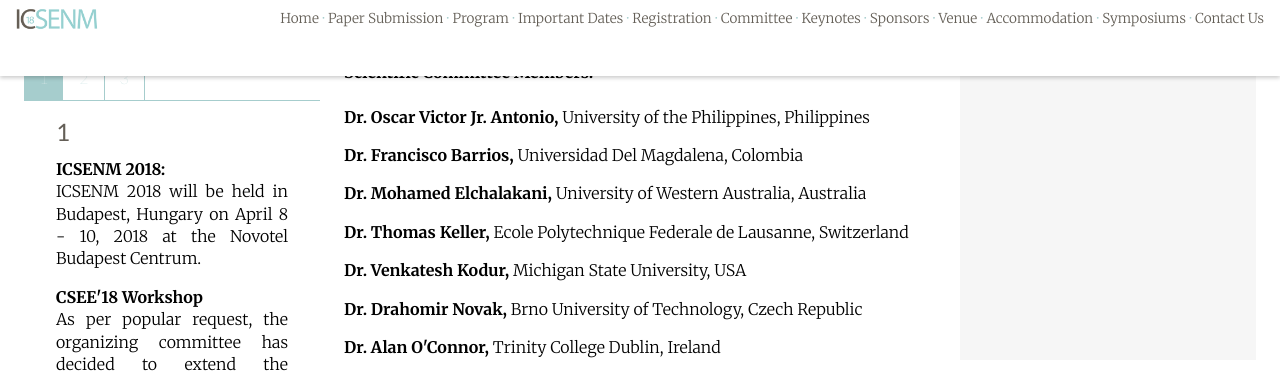
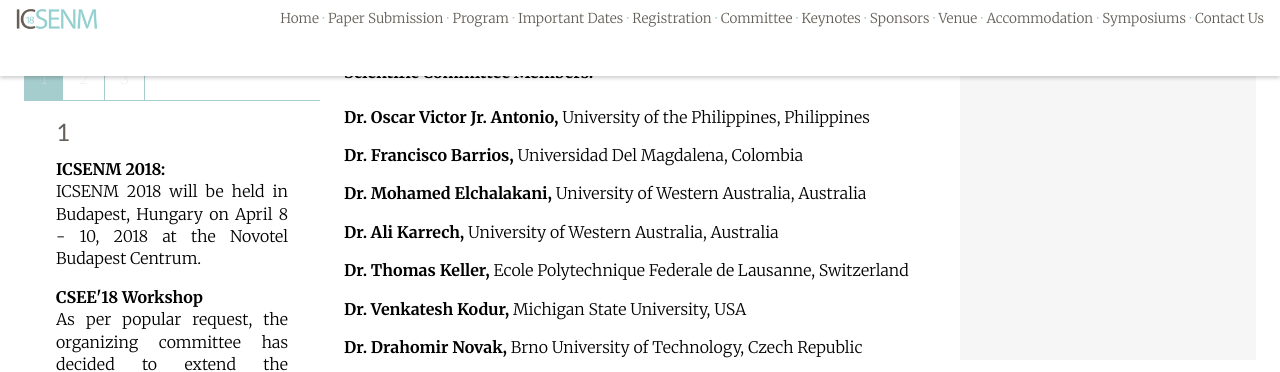
Before and after one commit to intaset/icsenm, a Jekyll site: the page built from committee.html, in a window 1280 px wide and 900 px high, scrolled down 493 px, cut to the strip 38-410 px from the top of the window. Built offline with Jekyll 4.4.1, drawn with Linux system fonts in a browser that asks for light colours; nearby versions of some CDN libraries; Markdown is read by kramdown in place of the engine named in the settings; comment, search, counter and statistics services are not loaded.

Commit message:
sc update

```diff
--- a/committee.html
+++ b/committee.html
@@ -14,6 +14,7 @@
     <p class="body"><b>Dr. Oscar Victor Jr. Antonio,  </b>University of the Philippines, Philippines</p>
     <p class="body"><b>Dr. Francisco Barrios, </b>Universidad Del Magdalena, Colombia </p>
     <p class="body"><b>Dr. Mohamed Elchalakani, </b>University of Western Australia, Australia </p>
+    <p class="body"><b>Dr. Ali Karrech, </b>University of Western Australia, Australia </p>
     <p class="body"><b>Dr. Thomas Keller, </b>Ecole Polytechnique Federale de Lausanne, Switzerland </p>
     <p class="body"><b>Dr. Venkatesh Kodur, </b>Michigan State University, USA </p>
     <p class="body"><b>Dr. Drahomir Novak, </b>Brno University of Technology, Czech Republic </p>
```
Also changed, not shown: 1 other file.
